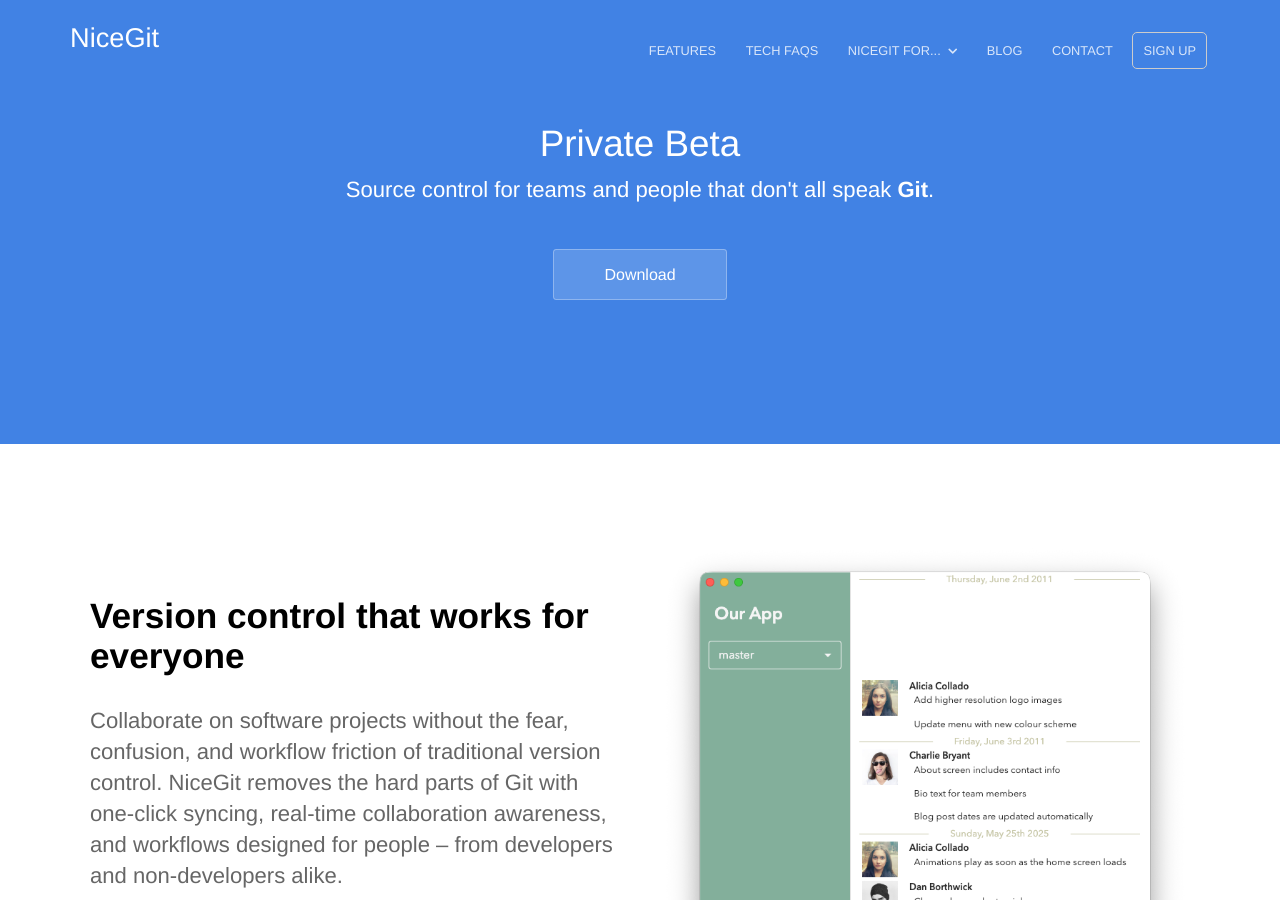
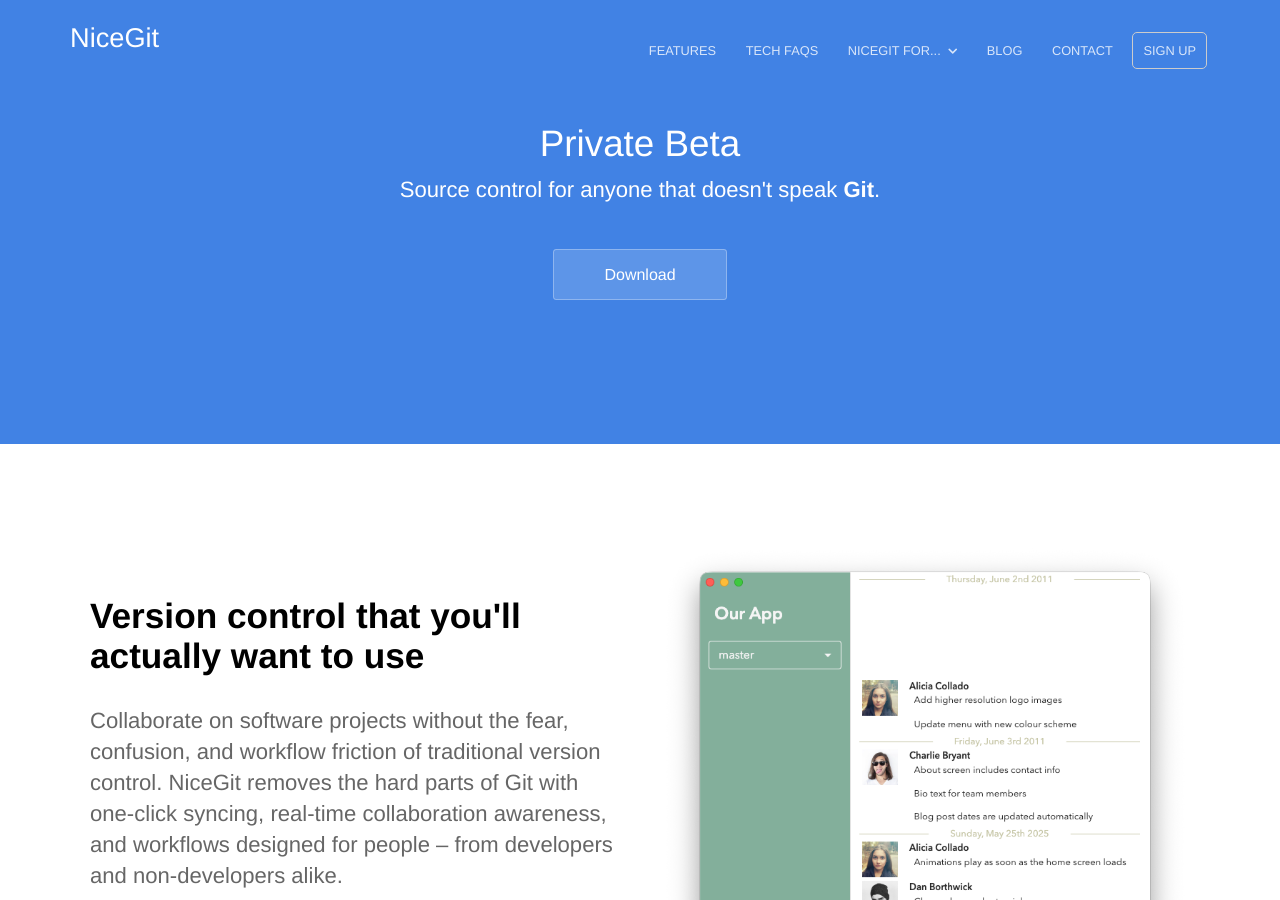
Before and after one commit to NiceGitTeam/Web, a Jekyll site: the page built from beta.md, in a window 1280 px wide and 900 px high. Built offline with Jekyll 4.4.1, drawn with Linux system fonts in a browser that asks for light colours; comment, search, counter and statistics services are not loaded.

Commit message:
updated tagline from "Source control for teams and people that don't all speak Git." to "Source control for anyone that doesn’t speak Git" updated H2 from "Version control that works for everyone" to "Version control you'll actually want to use"

```diff
--- a/beta.md
+++ b/beta.md
@@ -1,6 +1,6 @@
 ---
 title: Private Beta
-description: Source control for teams and people that don't all speak <strong>Git</strong>.
+description: Source control for anyone that doesn't speak <strong>Git</strong>.
 layout: default
 ---
 
@@ -18,7 +18,7 @@
 {% endcapture %}
 
 {% include feature-section.html
-    heading="<strong>Version control that works for everyone</strong>"
+    heading="<strong>Version control that you'll actually want to use</strong>"
     text=beta_content
     image="/images/Screenshot.png"
     image_alt="A screenshot of the NiceGit Desktop app"
```
